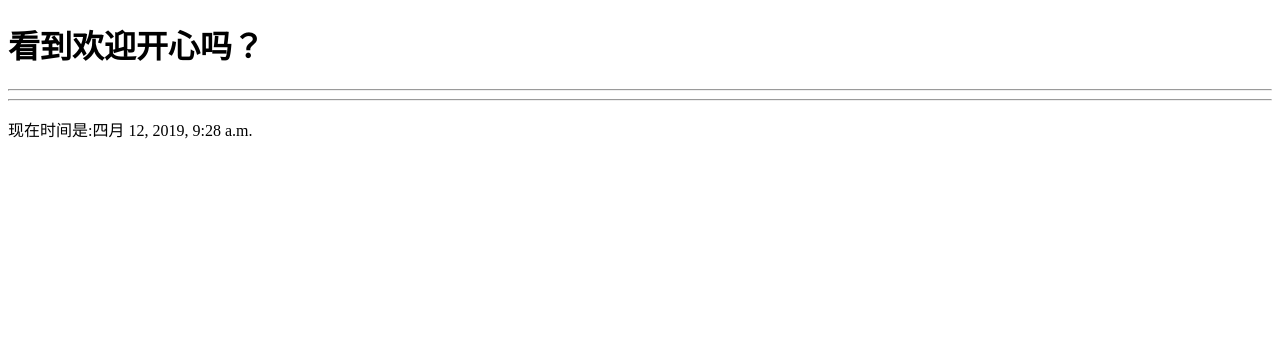
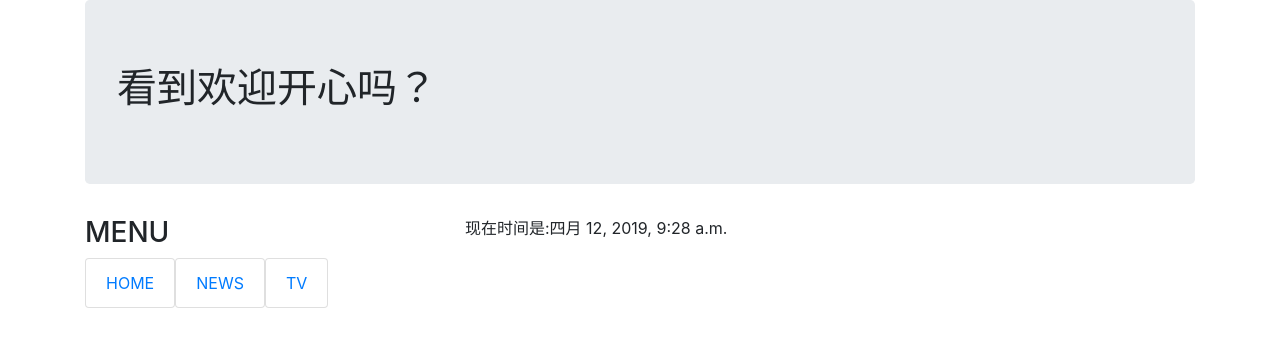
Before and after one commit to WuYunYung/SmokingWarningArea, a Django app: page / in a window 1280 px wide. Shown: the top 347 px of the page. Run offline with Django 3.2, Linux system fonts and the light colour scheme; data that the repository does not hold is empty; some libraries are stand-ins or nearby versions.

Commit message:
简单的布局使用了bootstrap3，但是准备更新为bootstrap4

```diff
--- a/templates/base.html
+++ b/templates/base.html
@@ -2,21 +2,60 @@
 <html lang="en">
 <head>
     <meta charset="UTF-8">
+    {% comment %}
     <meta name="viewport" content="width=device-width, initial-scale=1.0">
+    {% endcomment %}
+    <meta name="viewport" content="width=device-width,
+                                     initial-scale=1.0,
+                                     maximum-scale=1.0,
+                                     user-scalable=no">
     <meta http-equiv="X-UA-Compatible" content="ie=edge">
+    <link rel="stylesheet" href="https://stackpath.bootstrapcdn.com/bootstrap/4.3.1/css/bootstrap.min.css"
+          integrity="sha384-ggOyR0iXCbMQv3Xipma34MD+dH/1fQ784/j6cY/iJTQUOhcWr7x9JvoRxT2MZw1T" crossorigin="anonymous">
+    <script src="https://stackpath.bootstrapcdn.com/bootstrap/4.3.1/js/bootstrap.min.js"
+            integrity="sha384-JjSmVgyd0p3pXB1rRibZUAYoIIy6OrQ6VrjIEaFf/nJGzIxFDsf4x0xIM+B07jRM"
+            crossorigin="anonymous"></script>
     <title>
-    {% block title %}
-    {% endblock %}
+        {% block title %}
+        {% endblock %}
     </title>
 </head>
 <body>
-    {% include "header.html" %}
-    {% block headmessage %}
-    {% endblock  %}
-    <hr>
-    {% block content %}
-    {% endblock  %}
-    <hr>
-    {% include "footer.html" %}
+<div class='container'>
+    <div class="jumbotron">
+        {% include 'header.html' %}
+    </div>
+    <div class="row">
+        <div class="col-sm-4 col-md-4">
+            <div class="panel panel-default">
+                <div class="panel-heading">
+                    <h3>
+                        MENU
+                    </h3>
+                </div>
+                <ul class="nav nav-pills nav-stacked">
+                    <li class="active"><a href="/" class="list-group-item">HOME</a></li>
+                    <li class="disabled"><a href="" class="list-group-item">NEWS</a></li>
+                    <li class="disabled"><a href="" class="list-group-item">TV</a></li>
+                </ul>
+            </div>
+        </div>
+        <div class="col-sm-8 col-md-8">
+            <div class="panel panel-default">
+                <div class='panel-heading'>
+                    {% block headmessage %}
+                    {% endblock %}
+                </div>
+                <div class='panel-body'>
+                    {% block content %}
+                    {% endblock %}
+                </div>
+                <div class='panel-footer'>
+                    {% include 'footer.html' %}
+                </div>
+            </div>
+        </div>
+    </div>
+</div>
 </body>
 </html>
--- a/templates/header.html
+++ b/templates/header.html
@@ -1 +1,3 @@
-<h1>看到欢迎开心吗？</h1>
+<div class='well'>
+    <h1>看到欢迎开心吗？</h1>
+</div>
```
